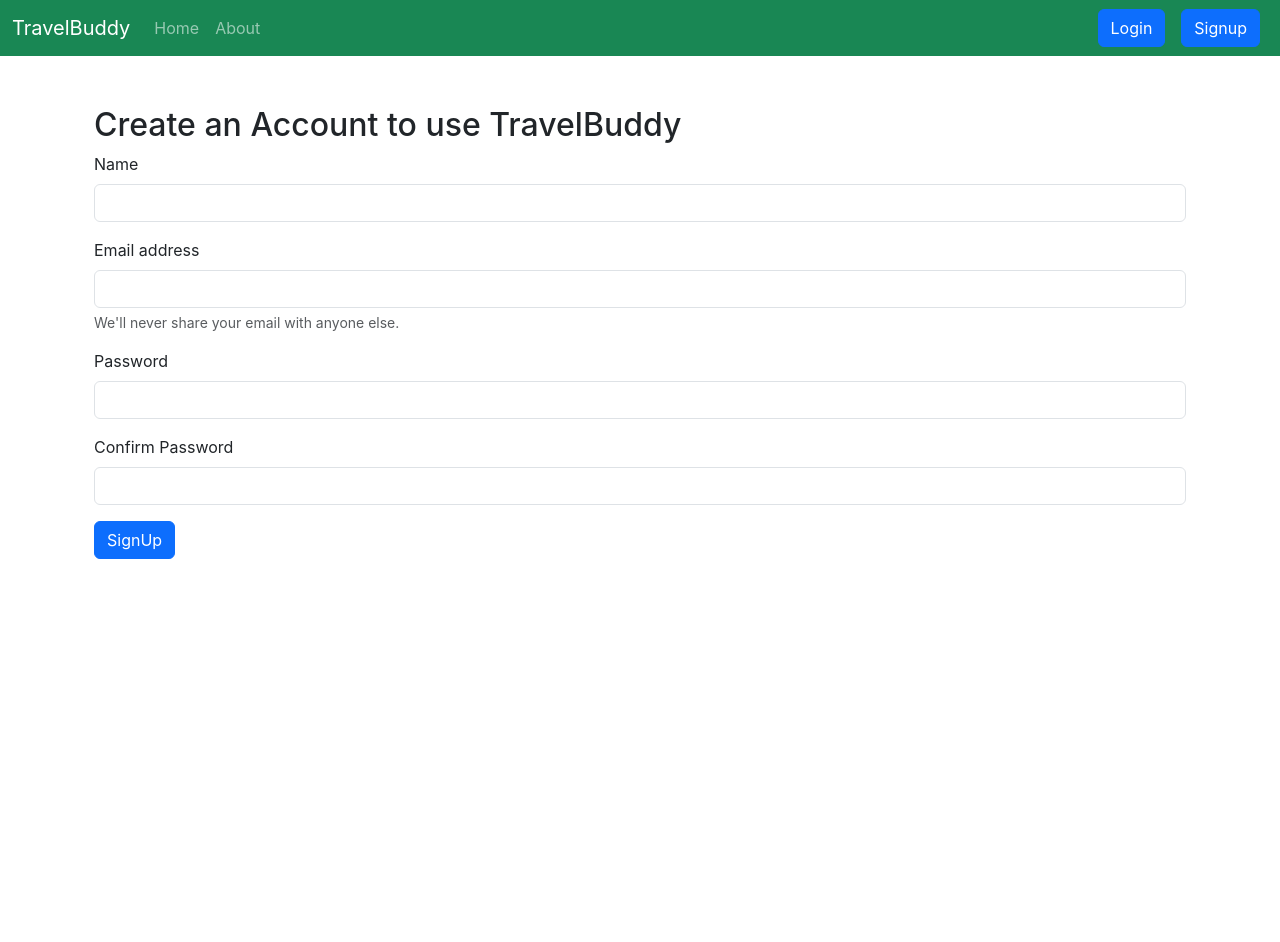
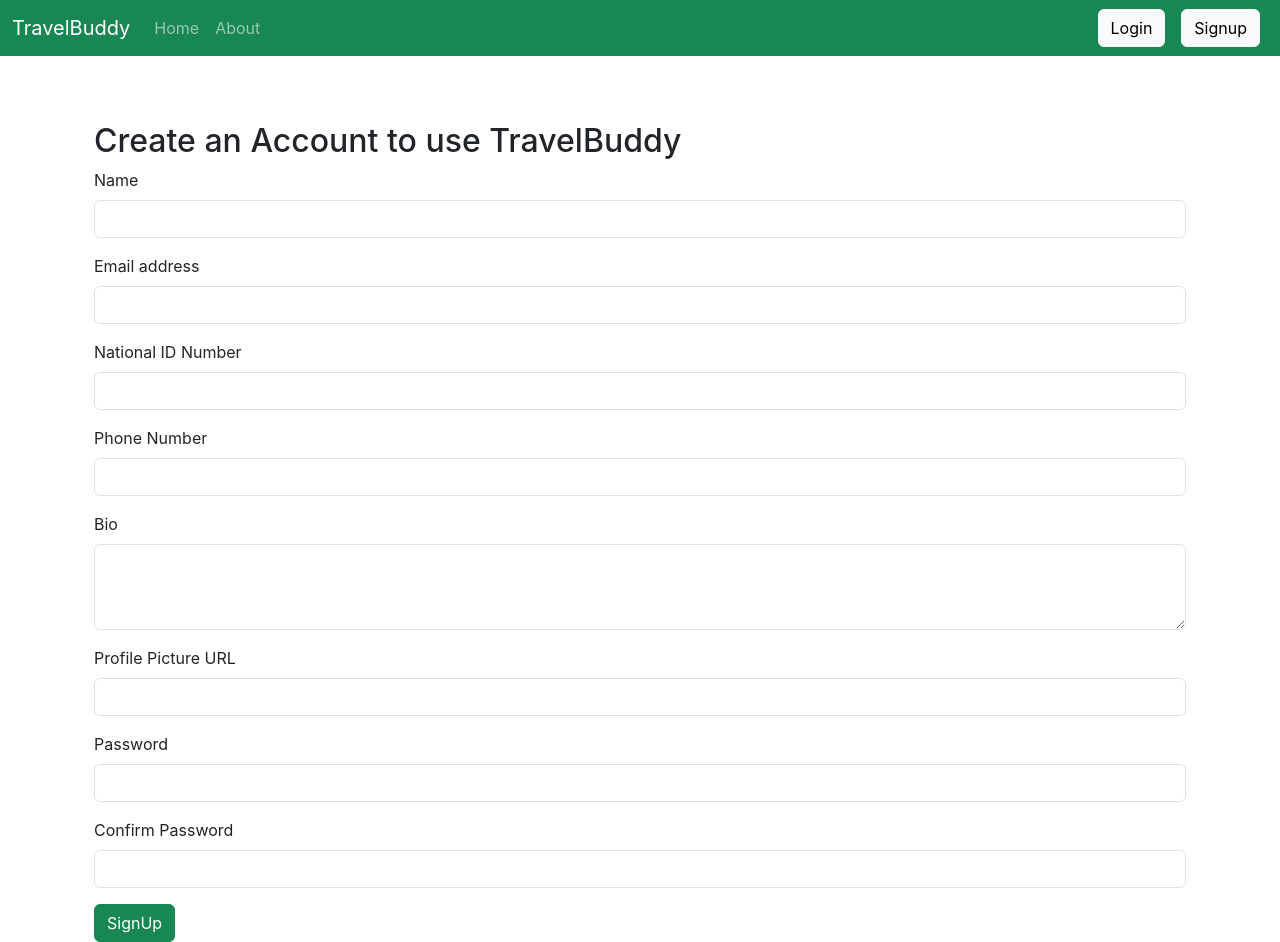
Before and after one commit to Mirza-pranto/TravelBuddy, a React (Create React App) app: page /signup in a window 1280 px wide. Before the commit the page ends 800 px from the top, so only its background shows below. Built offline with nearby package versions, Linux system fonts and the light colour scheme.

Commit message:
create new user done and working properly

```diff
--- a/src/components/Login.js
+++ b/src/components/Login.js
@@ -28,22 +28,39 @@
     }
 
     return (
-        <div className="container">
-            <h2>Login to TravelBuddy...</h2>
+    <div className="container mt-4">
+        <h2 className="mb-4">Login to TravelBuddy</h2>
         <form onSubmit={handleSubmit}>
             <div className="mb-3">
                 <label htmlFor="email" className="form-label">Email address</label>
-                    <input type="email" className="form-control" name="email" value={credentials.email} id="email" aria-describedby="emailHelp" onChange={onChange} />
-                    <div id="emailHelp" className="form-text">We'll never share your email with anyone else.</div>
+                <input
+                    type="email"
+                    className="form-control"
+                    name="email"
+                    value={credentials.email}
+                    id="email"
+                    onChange={onChange}
+                    required
+                />
             </div>
             <div className="mb-3">
                 <label htmlFor="password" className="form-label">Password</label>
-                    <input type="password" className="form-control" name="password" value={credentials.password} id="password" onChange={onChange} />
+                <input
+                    type="password"
+                    className="form-control"
+                    name="password"
+                    value={credentials.password}
+                    id="password"
+                    onChange={onChange}
+                    required
+                />
             </div>
-                <button type="submit" className="btn btn-primary" >Log in </button>
+            <button type="submit" className="btn btn-success">Login</button>
         </form>
     </div>
 );
+
+
 }
 
 export default Login
--- a/src/components/Navbar.js
+++ b/src/components/Navbar.js
@@ -30,8 +30,8 @@
             </ul>
             {!localStorage.getItem('token') ? (
               <form className="d-flex" role="search">
-                <Link className="btn btn-primary mx-2" to="/login">Login</Link>
-                <Link className="btn btn-primary mx-2" to="/signup">Signup</Link>
+                <Link className="btn btn-light mx-2" to="/login">Login</Link>
+                <Link className="btn btn-light mx-2" to="/signup">Signup</Link>
               </form>
             ) : (
               <button className="btn btn-light mx-2" onClick={() => { localStorage.removeItem('token'); window.location.reload(); }}>Logout</button>
--- a/src/components/Signup.js
+++ b/src/components/Signup.js
@@ -1,20 +1,37 @@
 import React, { useState } from 'react';
-import { useNavigate } from 'react-router-dom'; // ✅ FIXED: useNavigate instead of useHistory in react-router-dom v6+
+import { useNavigate } from 'react-router-dom';
 
 const Signup = (props) => {
-  const [credentials, setCredentials] = useState({ name: "", email: "", password: "", cpassword: "" });
-  const navigate = useNavigate(); // ✅ FIXED
+  const [credentials, setCredentials] = useState({
+    name: "",
+    email: "",
+    password: "",
+    cpassword: "",
+    nidNumber: "",
+    phoneNumber: "",
+    bio: "",
+    profilePic: ""
+  });
+  const navigate = useNavigate();
 
   const handleSubmit = async (e) => {
     e.preventDefault();
-    const { name, email, password } = credentials;
+    const { name, email, password, nidNumber, phoneNumber, bio, profilePic } = credentials;
 
     const response = await fetch("http://localhost:5000/api/auth/createuser", {
       method: 'POST',
       headers: {
         'Content-Type': 'application/json',
       },
-      body: JSON.stringify({ name, email, password }) // ✅ FIXED: typo 'passwordS' → 'password'
+      body: JSON.stringify({
+        name,
+        email,
+        password,
+        nidNumber,
+        phoneNumber,
+        bio,
+        profilePic
+      })
     });
 
     const json = await response.json();
@@ -24,7 +41,7 @@
       navigate("/");
       props.showAlert("Account created successfully", "success");
     } else {
-      props.showAlert("Invalid credentials", "danger");
+      props.showAlert(json.error || "Invalid credentials", "danger");
     }
   };
 
@@ -33,17 +50,32 @@
   };
 
   return (
-    <div className="container">
+    <div className="container mt-3">
       <h2>Create an Account to use TravelBuddy</h2>
       <form onSubmit={handleSubmit}>
         <div className="mb-3">
           <label htmlFor="name" className="form-label">Name</label>
-          <input type="text" className="form-control" name="name" id="name" onChange={onChange} />
+          <input type="text" className="form-control" name="name" id="name" onChange={onChange} required />
         </div>
         <div className="mb-3">
           <label htmlFor="email" className="form-label">Email address</label>
-          <input type="email" className="form-control" name="email" id="email" aria-describedby="emailHelp" onChange={onChange} />
-          <div id="emailHelp" className="form-text">We'll never share your email with anyone else.</div>
+          <input type="email" className="form-control" name="email" id="email" onChange={onChange} required />
+        </div>
+        <div className="mb-3">
+          <label htmlFor="nidNumber" className="form-label">National ID Number</label>
+          <input type="text" className="form-control" name="nidNumber" id="nidNumber" onChange={onChange} required />
+        </div>
+        <div className="mb-3">
+          <label htmlFor="phoneNumber" className="form-label">Phone Number</label>
+          <input type="tel" className="form-control" name="phoneNumber" id="phoneNumber" onChange={onChange} />
+        </div>
+        <div className="mb-3">
+          <label htmlFor="bio" className="form-label">Bio</label>
+          <textarea className="form-control" name="bio" id="bio" onChange={onChange} rows="3" />
+        </div>
+        <div className="mb-3">
+          <label htmlFor="profilePic" className="form-label">Profile Picture URL</label>
+          <input type="text" className="form-control" name="profilePic" id="profilePic" onChange={onChange} />
         </div>
         <div className="mb-3">
           <label htmlFor="password" className="form-label">Password</label>
@@ -53,7 +85,7 @@
           <label htmlFor="cpassword" className="form-label">Confirm Password</label>
           <input type="password" className="form-control" name="cpassword" id="cpassword" onChange={onChange} minLength={5} required />
         </div>
-        <button type="submit" className="btn btn-primary">SignUp</button>
+        <button type="submit" className="btn btn-success">SignUp</button>
       </form>
     </div>
   );
```
Also changed, not shown: 2 other files (tests, documents, lock files or other folders). Lines whose indentation alone changed are shown as unchanged.
